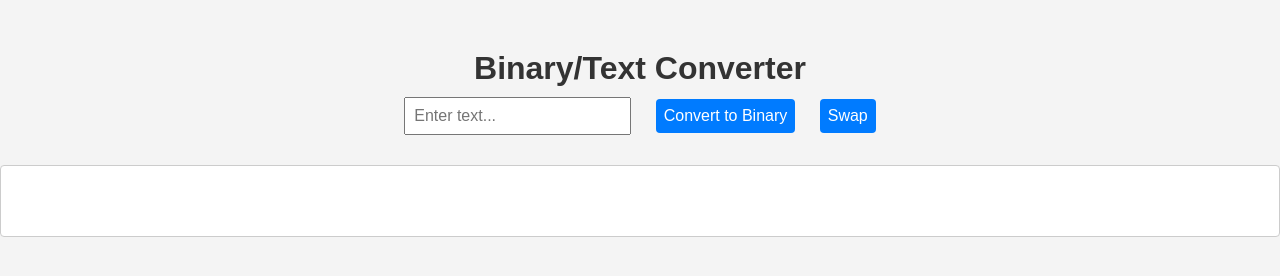
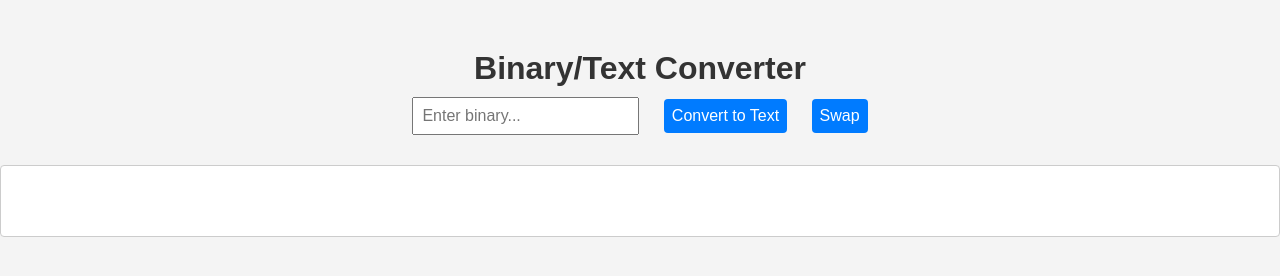
Before and after one commit to bearflare20/binarytoascii-frontend, a plain HTML site: page index.html in a window 1280 px wide. Both pictures are taken after a click on the button "Swap". Drawn offline with Linux system fonts and the light colour scheme.

Commit message:
Update index.html

```diff
--- a/index.html
+++ b/index.html
@@ -59,6 +59,8 @@
     <div id="output"></div>
 
     <script>
+        let isBinaryMode = false;
+
         function convert() {
             const inputData = document.getElementById('inputData').value;
             let endpoint = 'https://binary-ascii-converter.glitch.me/text-to-binary'; // Default endpoint for text-to-binary conversion
@@ -92,6 +94,18 @@ function convert() {
                 document.getElementById('output').innerText = 'Error: ' + error.message;
             });
         }
+
+        function swapConversion() {
+            isBinaryMode = !isBinaryMode;
+
+            const inputPlaceholder = isBinaryMode ? 'Enter binary...' : 'Enter text...';
+            document.getElementById('inputData').placeholder = inputPlaceholder;
+
+            const convertButton = document.getElementById('convertButton');
+            convertButton.innerText = isBinaryMode ? 'Convert to Text' : 'Convert to Binary'; // Change the main conversion button text
+
+            document.getElementById('output').innerText = ''; // Clear output when swapping
+        }
     </script>
 </body>
 </html>
```
Lines whose indentation alone changed are shown as unchanged.
